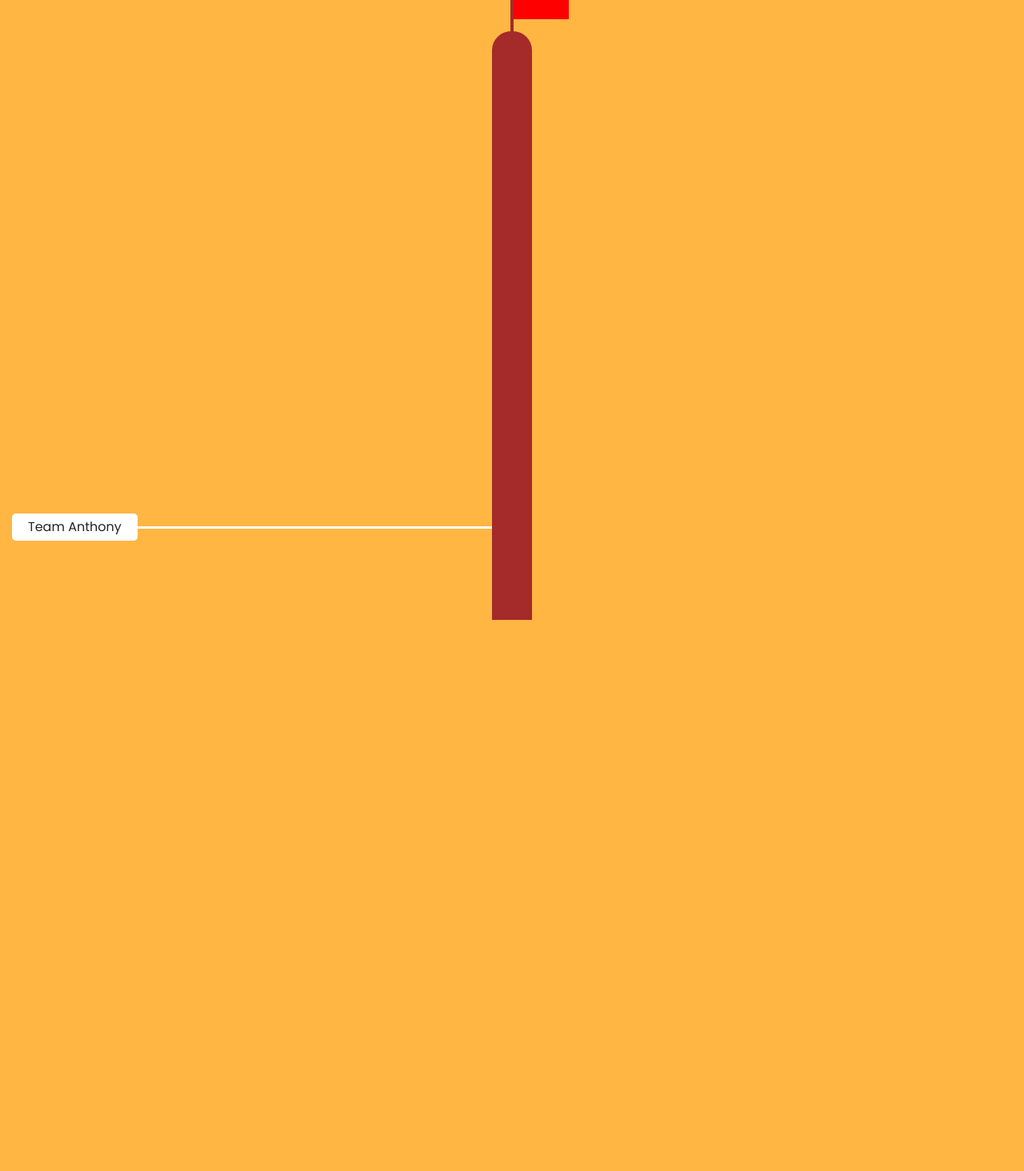
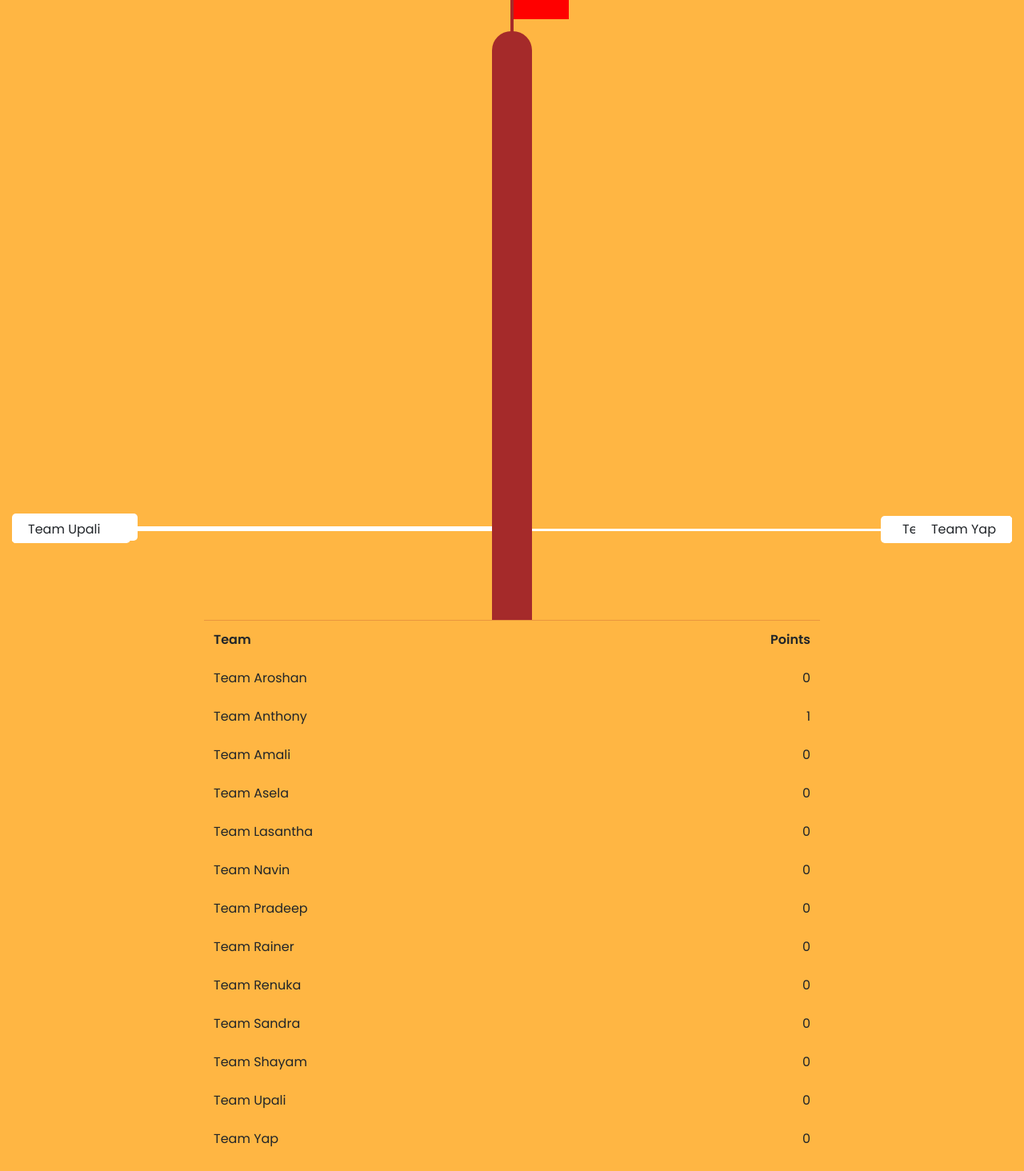
Before and after one commit to thambaru/lissanagaha, a Laravel app: page / in a window 1280 px wide. Shown: the part 121-1585 px from the top of the page at 80% size. Before the commit the page ends 896 px from the top, so only its background shows below. Run offline with Laravel 8, Linux system fonts and the light colour scheme; tables that the repository leaves empty hold one stand-in row (values such as "Sample post").

Commit message:
Fix styles

```diff
--- a/app/Filters/Common.php
+++ b/app/Filters/Common.php
@@ -5,19 +5,19 @@ namespace App\Filters;
 class Common
 {
     static $divisions = [
-        "Team Aroshan",
-        "Team Anthony",
-        "Team Amali",
-        "Team Asela",
-        "Team Lasantha",
-        "Team Navin",
-        "Team Pradeep",
-        "Team Rainer",
-        "Team Renuka",
-        "Team Sandra",
-        "Team Shayam",
-        "Team Upali",
-        "Team Yap",
+        "Team Aroshan", //0
+        "Team Anthony", //1
+        "Team Amali",//2
+        "Team Asela",//3
+        "Team Lasantha",//4
+        "Team Navin",//5
+        "Team Pradeep",//6
+        "Team Rainer",//7
+        "Team Renuka",//8
+        "Team Sandra",//9
+        "Team Shayam",//10
+        "Team Upali",//11
+        "Team Yap",//12
     ];
 
     static $randomQuistion = ["15*7", "56+47", "8x4", "6+99","69+85","81-17","98/7","2520-148","56-9"];
--- a/app/Http/Controllers/LissanagahaController.php
+++ b/app/Http/Controllers/LissanagahaController.php
@@ -16,8 +16,8 @@ class LissanagahaController extends Controller
             array_push($teamsScore, Answer::where('division', $key)->sum('value'));
         }
         // return $teamsScore;
-
-        return view('index')->with(['teams' => $teams, 'score'=> $teamsScore]);
+        $final  = array_combine( $teams, $teamsScore );
+        return view('index')->with(['teams' => $teams, 'score'=> $teamsScore, 'final' =>$final]);
     }
 
     public function api()
@@ -27,6 +27,7 @@ class LissanagahaController extends Controller
         foreach ($teams as $key => $value) {
             array_push($teamsScore, Answer::where('division', $key)->sum('value'));
         }
-        return $teamsScore;
+       $final  = array_combine( $teams, $teamsScore );
+        return $final;
     }
 }
--- a/public/css/main.css
+++ b/public/css/main.css
@@ -62,6 +62,7 @@ body {
 
 .lissanagaha {
   margin: 0 auto;
+  border-bottom: 1px solid rgba(165, 42, 42, 0.24);
 }
 
 .lissanagaha .pole {
@@ -142,4 +143,10 @@ body {
     width: 40vw;
   }
 }
+
+@media (max-width: 350px) {
+  .btn-primary {
+    padding: 10px 20px;
+  }
+}
 /*# sourceMappingURL=main.css.map */
--- a/public/css/main.scss
+++ b/public/css/main.scss
@@ -59,6 +59,8 @@ body {
 
 .lissanagaha {
     margin: 0 auto;
+    border-bottom: 1px solid rgba(165, 42, 42, 0.24);
+
     .pole {
         width: 50px;
         background-color: brown;
@@ -136,3 +138,9 @@ body {
         width: 40vw;
     }
 }
+
+@media(max-width:350px){
+    .btn-primary{
+        padding: 10px 20px;
+    }
+}
--- a/resources/views/index.blade.php
+++ b/resources/views/index.blade.php
@@ -11,11 +11,11 @@
             <div class="box">Team Sandra</div>
         </div> -->
         @foreach($teams as $key=>$val)
-        @if($score[$key] > 0)
+        @if($score[$key] > -10)
         <?php
         $climb =   $score[$key] / 250 * 100
         ?>
-        <div class="team {{$key%2==0 ? 'right' : ''}}" style="bottom:{{$climb}}%">
+        <div class="team {{$key%2==0 ? 'right' : ''}}" style="bottom:{{$climb}}vh">
             <div class="point"></div>
             <div class="arrow"></div>
             <div class="box">{{$teams[$key]}}</div>
@@ -24,6 +24,21 @@
         @endforeach
     </div>
 </div>
+
+<table class="table table-borderless">
+    <tr>
+        <th>Team</th>
+        <th class="text-right">Points</th>
+    </tr>
+    @foreach($teams as $key=>$val)
+    <tr>
+        <td>{{$teams[$key]}}</td>
+        <td class="text-right">{{$score[$key]}}</td>
+    </tr>
+    @endforeach
+</table>
+
+
 <!-- Modal -->
 <div class="modal fade" id="exampleModalCenter" tabindex="-1" role="dialog" aria-labelledby="exampleModalCenterTitle" aria-hidden="true">
     <div class="modal-dialog modal-dialog-centered" role="document">
```
Also changed, not shown: 1 other file. Lines whose indentation alone changed are shown as unchanged.
